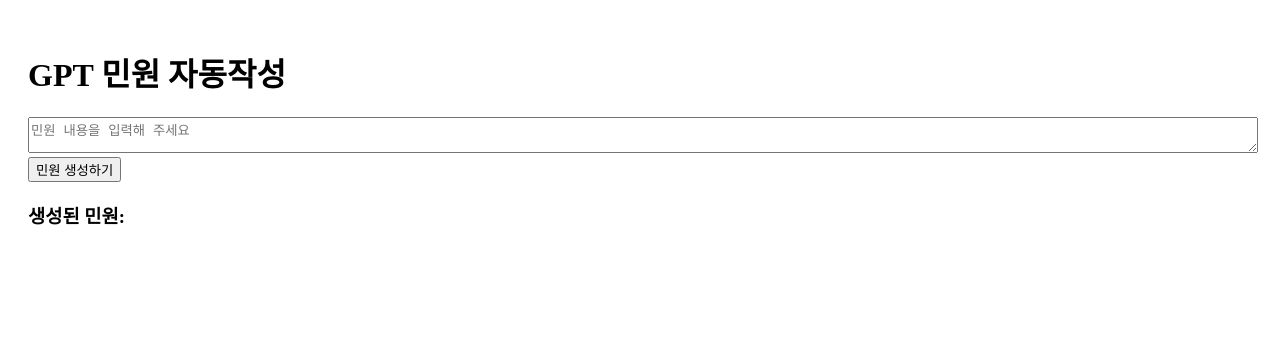
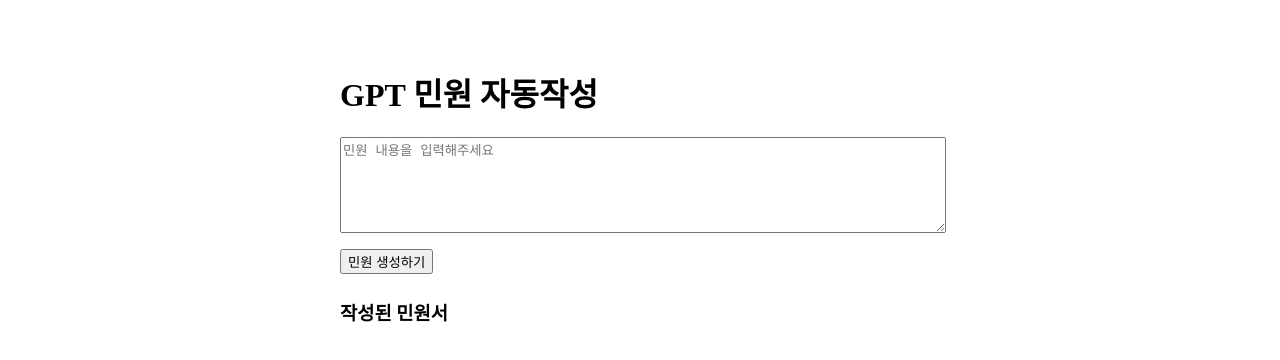
Before and after one commit to adshoppings/ai-minwon, a Next.js app: page / in a window 1280 px wide. Shown: the top 360 px of the page. Built offline with nearby package versions, Linux system fonts and the light colour scheme.

Commit message:
Update index.tsx

```diff
--- a/pages/index.tsx
+++ b/pages/index.tsx
@@ -1,4 +1,3 @@
-// pages/index.tsx
 import { useState } from 'react';
 
 export default function Home() {
@@ -8,27 +7,33 @@
   const handleSubmit = async () => {
     const res = await fetch('/api/generate', {
       method: 'POST',
-      headers: { 'Content-Type': 'application/json' },
+      headers: {
+        'Content-Type': 'application/json',
+      },
       body: JSON.stringify({ input }),
     });
+
     const data = await res.json();
     setResult(data.result);
   };
 
   return (
-    <div style={{ padding: 20 }}>
+    <div style={{ padding: 40, maxWidth: 600, margin: '0 auto' }}>
       <h1>GPT 민원 자동작성</h1>
       <textarea
+        placeholder="민원 내용을 입력해주세요"
         value={input}
         onChange={(e) => setInput(e.target.value)}
-        placeholder="민원 내용을 입력해 주세요"
+        rows={6}
         style={{ width: '100%' }}
       />
       <br />
-      <button onClick={handleSubmit}>민원 생성하기</button>
-      <div>
-        <h3>생성된 민원:</h3>
-        <p>{result}</p>
+      <button onClick={handleSubmit} style={{ marginTop: 12 }}>
+        민원 생성하기
+      </button>
+      <div style={{ marginTop: 24 }}>
+        <h3>작성된 민원서</h3>
+        <div>{result}</div>
       </div>
     </div>
   );
```
